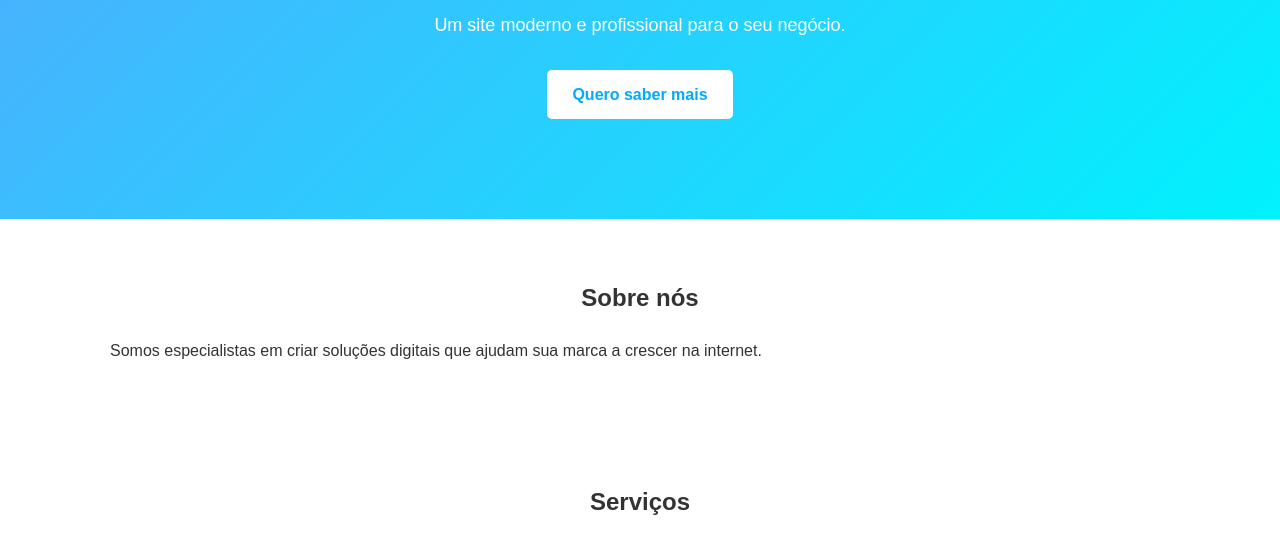
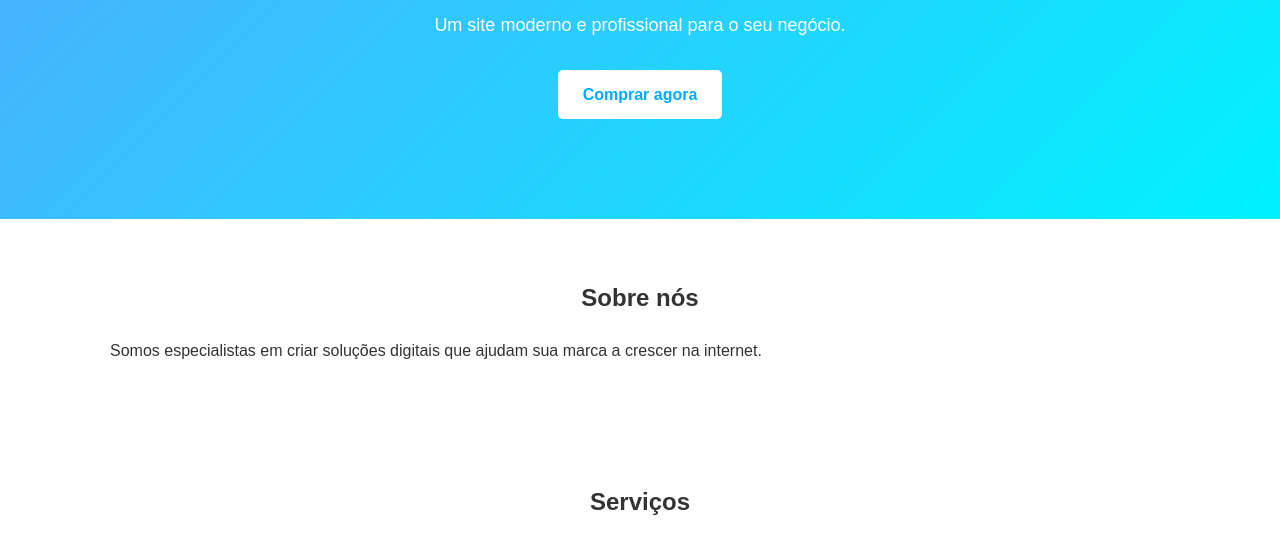
Before and after one commit to heitor-gestor/teste-codex, a plain HTML site: page index.html in a window 1280 px wide. Shown: the part 235-774 px from the top of the page. Drawn offline with Linux system fonts and the light colour scheme.

Commit message:
Update index.html

```diff
--- a/index.html
+++ b/index.html
@@ -24,7 +24,7 @@
     <div class="banner-content">
       <h2>Construa seu futuro online 🚀</h2>
       <p>Um site moderno e profissional para o seu negócio.</p>
-      <a href="#contato" class="btn">Quero saber mais</a>
+    <a href="https://pay.kiwify.com.br/jgyVA2j" target="_blank" class="btn">Comprar agora</a>
     </div>
   </section>
 
```
